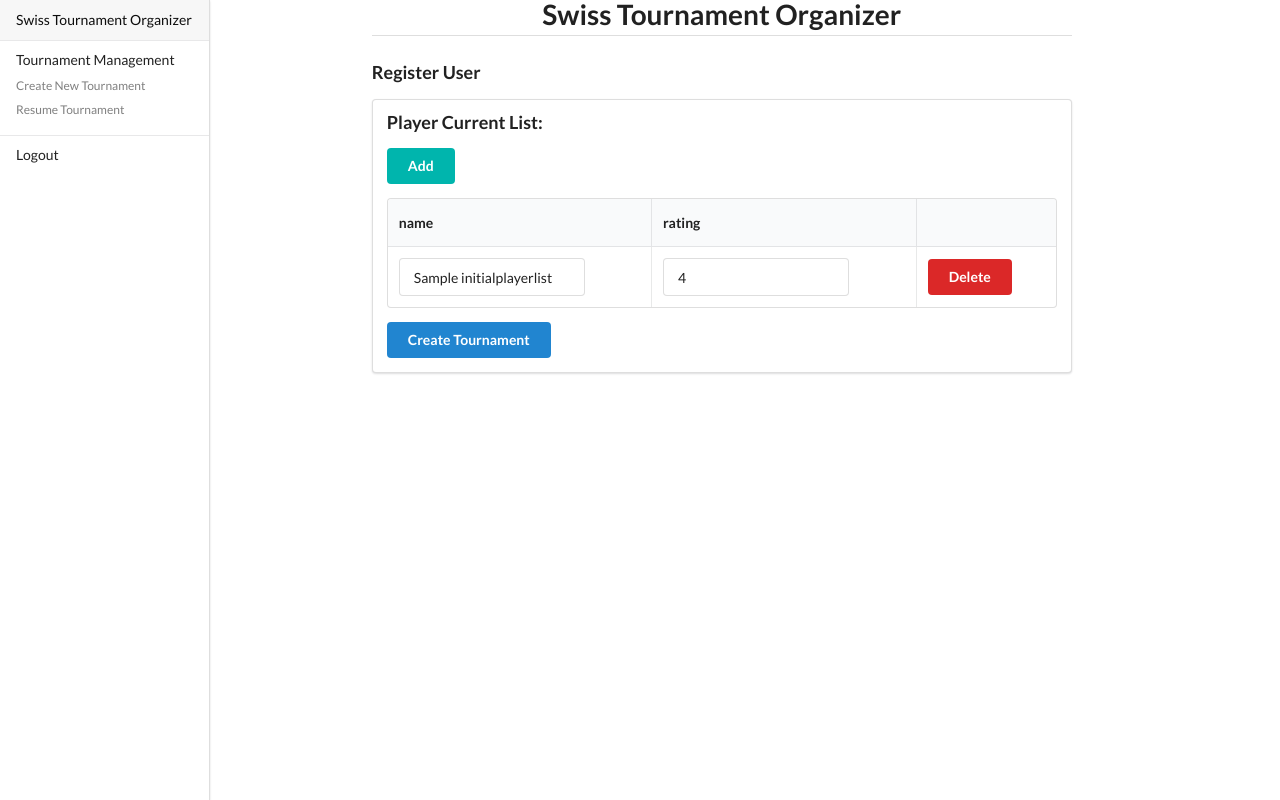
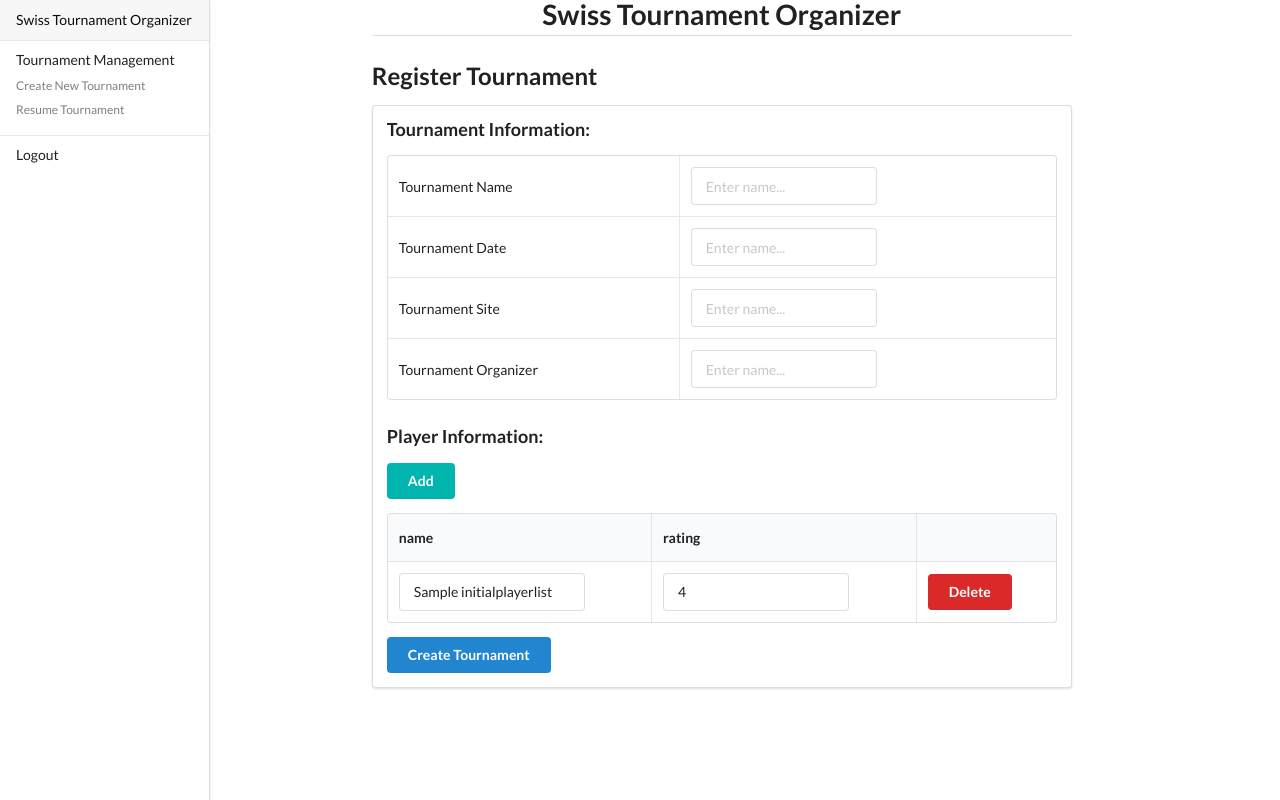
Before and after one commit to AyatsujiP/SwissGUI, a Django app: page /swiss_gui/register_user/ in a window 1280 px wide. Run offline with Django 3.2, Linux system fonts and the light colour scheme; a user stored in the database is signed in; tables that the repository leaves empty hold one stand-in row (values such as "Sample post").

Commit message:
[add]
add Tournamentinfo model and HTML input

```diff
--- a/swiss_gui/models.py
+++ b/swiss_gui/models.py
@@ -16,6 +16,11 @@ class ParticipatedPlayerList(models.Model):
     colour_hist = ArrayField(models.IntegerField(),null=True)
     tiebreak_score = models.FloatField(null=True)
 
+class TournamentInfo(models.Model):
+    name = models.CharField(max_length=200, null=True)
+    date = models.DateField(null=True)
+    site = models.CharField(max_length=200, null=True)
+    organizer = models.CharField(max_length=200, null=True)
 
 class CurrentRoundPlayerList(models.Model):
     name = models.CharField(max_length=200)
--- a/swiss_gui/templates/swiss_gui/register_user.html
+++ b/swiss_gui/templates/swiss_gui/register_user.html
@@ -25,9 +25,16 @@
 				array['playerlist'].push({'name': info[0].value,'rating': info[1].value});
 	        }
 
+	        array['tournamentName'] = document.getElementById("TournamentName").value;
+	        array['tournamentDate'] = document.getElementById("TournamentDate").value;
+	        array['tournamentSite'] = document.getElementById("TournamentSite").value;
+	        array['tournamentOrganizer'] = document.getElementById("TournamentOrganizer").value;
+
 			request.type = 'hidden';
 			request.name = 'playerList';
 			request.value = JSON.stringify(array);
+
+			console.log(request.value);
 
 	        f.appendChild(request);
 	        f.submit();
@@ -36,11 +43,36 @@
 {% endblock %}
 
 {% block content %}
-	<h3 class="ui header">
-		Register User</p>
-	</h3>
+
+	<h2 class="ui header">
+		Register Tournament</p>
+	</h2>
 	<div class="ui segment">
-		<h3 class="ui header">Player Current List:</h3>
+		<h3 class="ui header">
+			Tournament Information:</p>
+		</h3>
+		<table class="ui celled table" id="TournamentInfo">
+			<tbody>
+				<tr>
+					<td>Tournament Name</td>
+					<td><div class="ui input"><input id="TournamentName" type="text" placeholder="Enter name..."></div></td>
+				</tr>
+				<tr>
+					<td>Tournament Date</td>
+					<td><div class="ui input"><input id="TournamentDate" type="text" placeholder="Enter name..."></div></td>
+				</tr>
+				<tr>
+					<td>Tournament Site</td>
+					<td><div class="ui input"><input id="TournamentSite" type="text" placeholder="Enter name..."></div></td>
+				</tr>
+				<tr>
+					<td>Tournament Organizer</td>
+					<td><div class="ui input"><input id="TournamentOrganizer" type="text" placeholder="Enter name..."></div></td>
+				</tr>
+			</tbody>
+		</table>
+
+		<h3 class="ui header">Player Information:</h3>
 		<button id="addBtn" class="ui teal button">Add</button>
 		<table class="ui celled table" id="playerListTable">
 			<thead>
```
